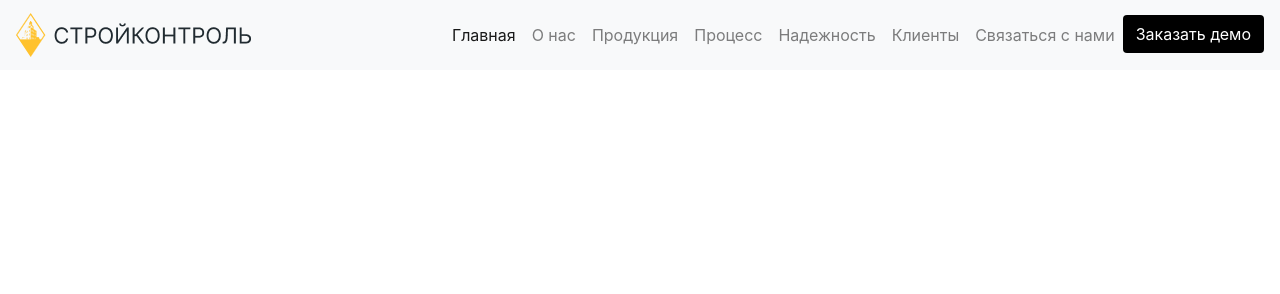
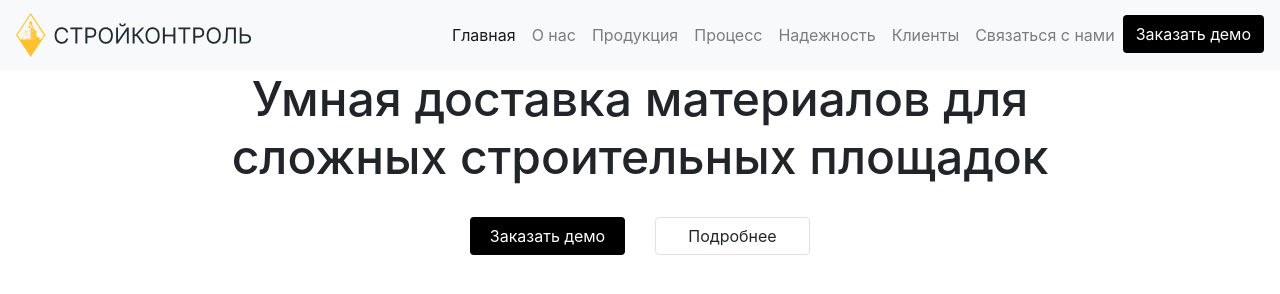
Before and after one commit to eich47/building, a website: page index.html in a window 1280 px wide. Drawn offline with nearby package versions, Linux system fonts and the light colour scheme.

Commit message:
блок "цели компании"

```diff
--- a/css/style.css
+++ b/css/style.css
@@ -13,3 +13,8 @@
         font-size: 16px;
     }
 }
+
+/*блок цель*/
+.name-site .h1{
+    font-size: 48px;
+}
--- a/index.html
+++ b/index.html
@@ -64,6 +64,33 @@
       </nav>
     </div>
 
+    <!--    секция название-->
+    <section class="name-site">
+      <div class="container">
+        <div class="row justify-content-center">
+          <div class="col-9 mb-4">
+            <h1 class="text-center h1">
+              Умная доставка материалов для сложных строительных площадок
+            </h1>
+          </div>
+          <div class="col-12">
+            <div class="container-fluid demo">
+              <div class="row justify-content-center">
+                <div class="col-2">
+                  <a class="btn btn-block bg-black text-white">
+                    Заказать демо
+                  </a>
+                </div>
+                <div class="col-2">
+                  <a class="btn btn-block border">Подробнее</a>
+                </div>
+              </div>
+            </div>
+          </div>
+        </div>
+      </div>
+      <div class="container"></div>
+    </section>
     <!-- Optional JavaScript; choose one of the two! -->
 
     <!-- Option 1: jQuery and Bootstrap Bundle (includes Popper) -->
```
